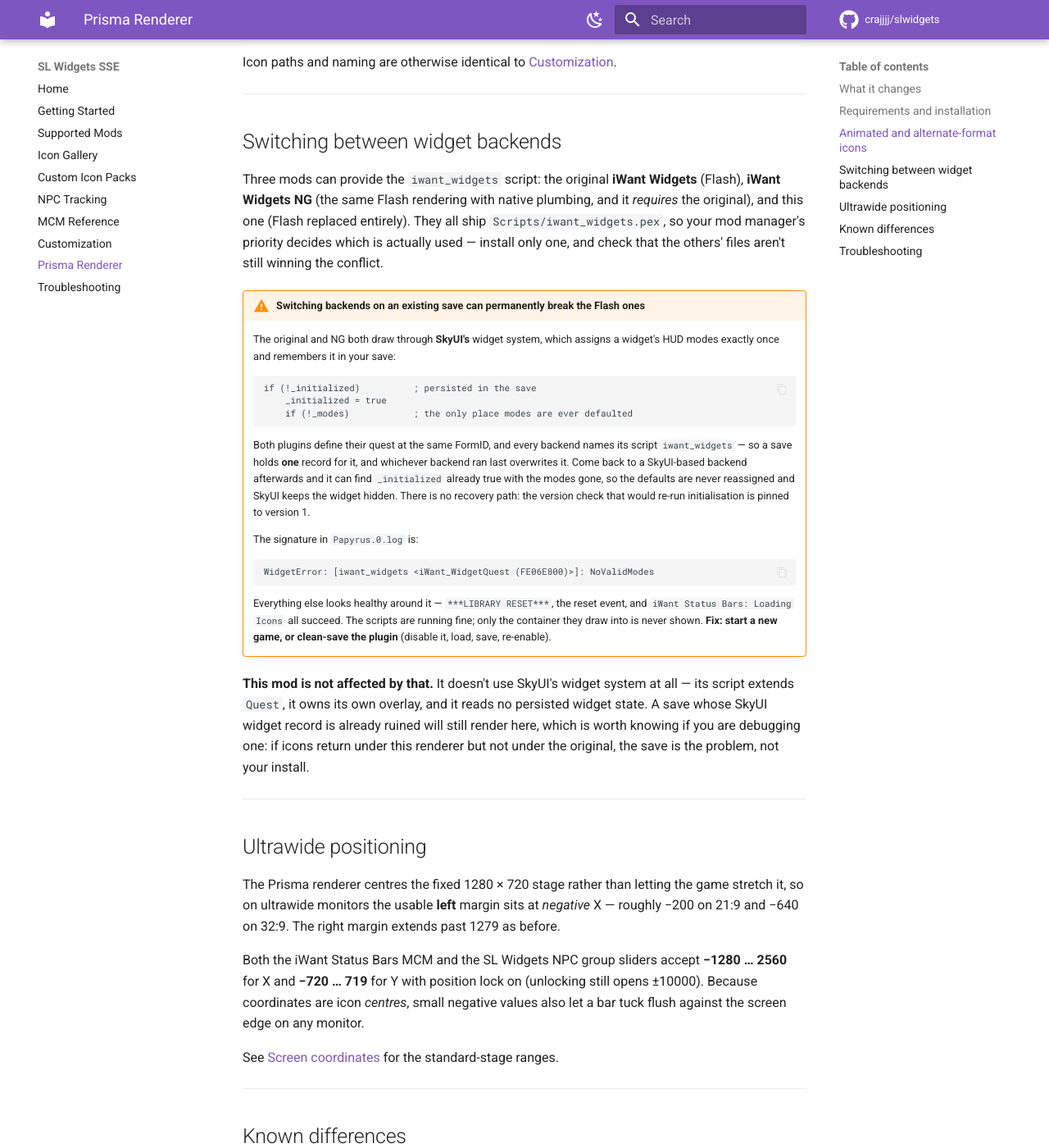
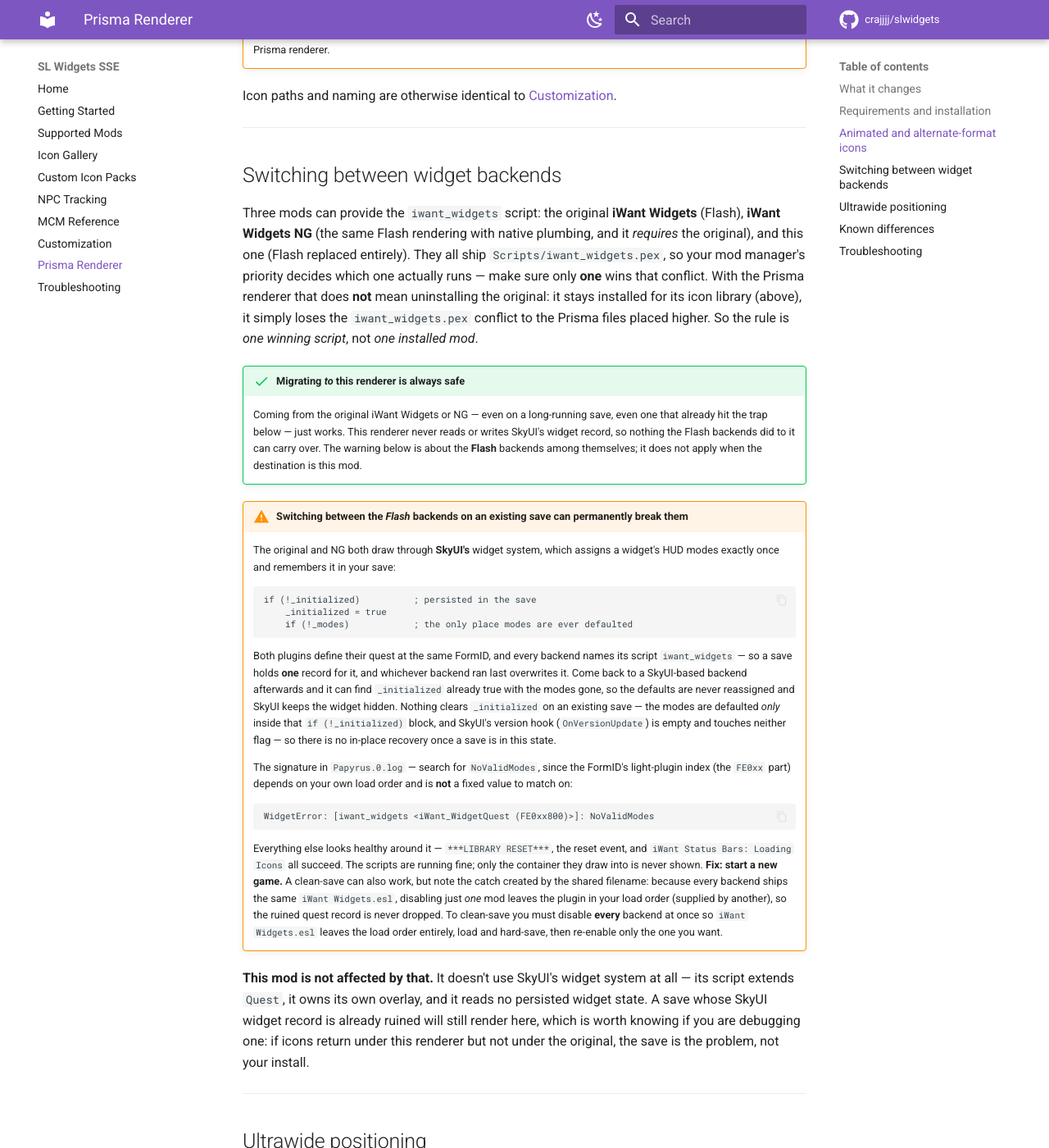
Before and after one commit to crajjjj/slwidgets, an MkDocs documentation site: the page built from docs/prisma.md, in a window 1280 px wide and 1400 px high, scrolled down 2441 px. Shown: the whole window at 82% size. Built offline with MkDocs 1.6.1 and Material for MkDocs 9.7.7, drawn with Linux system fonts in a browser that asks for light colours; comment, search, counter and statistics services are not loaded; some of the changed text lies outside the part shown.

Commit message:
docs: fix backend-switching guidance; lead with migrate-to-Prisma safety

````diff
--- a/docs/prisma.md
+++ b/docs/prisma.md
@@ -38,7 +38,7 @@
 Install it like any mod, above the original iWant Widgets in your mod manager's priority order. Nothing needs configuring afterwards.
 
 !!! note "Switching mid-playthrough"
-    Safe in both directions — the widget scripts hold no meaningful save state. Expect a few one-time Papyrus log warnings about the original's orphaned quest on the first load after switching.
+    This mod itself holds no meaningful save state, so enabling or disabling it is safe on that count — expect only a few one-time Papyrus log warnings about the original's orphaned quest on the first load. The **Flash** backends (original / NG) are a different story: they *do* persist widget state, and moving between them on one save can strand it. Read [Switching between widget backends](#switching-between-widget-backends) below before you do.
 
 ---
 
@@ -77,9 +77,12 @@
 
 ## Switching between widget backends
 
-Three mods can provide the `iwant_widgets` script: the original **iWant Widgets** (Flash), **iWant Widgets NG** (the same Flash rendering with native plumbing, and it *requires* the original), and this one (Flash replaced entirely). They all ship `Scripts/iwant_widgets.pex`, so your mod manager's priority decides which is actually used — install only one, and check that the others' files aren't still winning the conflict.
+Three mods can provide the `iwant_widgets` script: the original **iWant Widgets** (Flash), **iWant Widgets NG** (the same Flash rendering with native plumbing, and it *requires* the original), and this one (Flash replaced entirely). They all ship `Scripts/iwant_widgets.pex`, so your mod manager's priority decides which one actually runs — make sure only **one** wins that conflict. With the Prisma renderer that does **not** mean uninstalling the original: it stays installed for its icon library (above), it simply loses the `iwant_widgets.pex` conflict to the Prisma files placed higher. So the rule is *one winning script*, not *one installed mod*.
 
-!!! warning "Switching backends on an existing save can permanently break the Flash ones"
+!!! success "Migrating *to* this renderer is always safe"
+    Coming from the original iWant Widgets or NG — even on a long-running save, even one that already hit the trap below — just works. This renderer never reads or writes SkyUI's widget record, so nothing the Flash backends did to it can carry over. The warning below is about the **Flash** backends among themselves; it does not apply when the destination is this mod.
+
+!!! warning "Switching between the *Flash* backends on an existing save can permanently break them"
     The original and NG both draw through **SkyUI's** widget system, which assigns a widget's HUD modes exactly once and remembers it in your save:
 
     ```papyrus
@@ -88,15 +91,15 @@
         if (!_modes)            ; the only place modes are ever defaulted
     ```
 
-    Both plugins define their quest at the same FormID, and every backend names its script `iwant_widgets` — so a save holds **one** record for it, and whichever backend ran last overwrites it. Come back to a SkyUI-based backend afterwards and it can find `_initialized` already true with the modes gone, so the defaults are never reassigned and SkyUI keeps the widget hidden. There is no recovery path: the version check that would re-run initialisation is pinned to version 1.
+    Both plugins define their quest at the same FormID, and every backend names its script `iwant_widgets` — so a save holds **one** record for it, and whichever backend ran last overwrites it. Come back to a SkyUI-based backend afterwards and it can find `_initialized` already true with the modes gone, so the defaults are never reassigned and SkyUI keeps the widget hidden. Nothing clears `_initialized` on an existing save — the modes are defaulted *only* inside that `if (!_initialized)` block, and SkyUI's version hook (`OnVersionUpdate`) is empty and touches neither flag — so there is no in-place recovery once a save is in this state.
 
-    The signature in `Papyrus.0.log` is:
+    The signature in `Papyrus.0.log` — search for `NoValidModes`, since the FormID's light-plugin index (the `FE0xx` part) depends on your own load order and is **not** a fixed value to match on:
 
     ```
-    WidgetError: [iwant_widgets <iWant_WidgetQuest (FE06E800)>]: NoValidModes
+    WidgetError: [iwant_widgets <iWant_WidgetQuest (FE0xx800)>]: NoValidModes
     ```
 
-    Everything else looks healthy around it — `***LIBRARY RESET***`, the reset event, and `iWant Status Bars: Loading Icons` all succeed. The scripts are running fine; only the container they draw into is never shown. **Fix: start a new game, or clean-save the plugin** (disable it, load, save, re-enable).
+    Everything else looks healthy around it — `***LIBRARY RESET***`, the reset event, and `iWant Status Bars: Loading Icons` all succeed. The scripts are running fine; only the container they draw into is never shown. **Fix: start a new game.** A clean-save can also work, but note the catch created by the shared filename: because every backend ships the same `iWant Widgets.esl`, disabling just *one* mod leaves the plugin in your load order (supplied by another), so the ruined quest record is never dropped. To clean-save you must disable **every** backend at once so `iWant Widgets.esl` leaves the load order entirely, load and hard-save, then re-enable only the one you want.
 
 **This mod is not affected by that.** It doesn't use SkyUI's widget system at all — its script extends `Quest`, it owns its own overlay, and it reads no persisted widget state. A save whose SkyUI widget record is already ruined will still render here, which is worth knowing if you are debugging one: if icons return under this renderer but not under the original, the save is the problem, not your install.
 
````
Also changed, not shown: docs/troubleshooting.md (+5 -3 lines).
